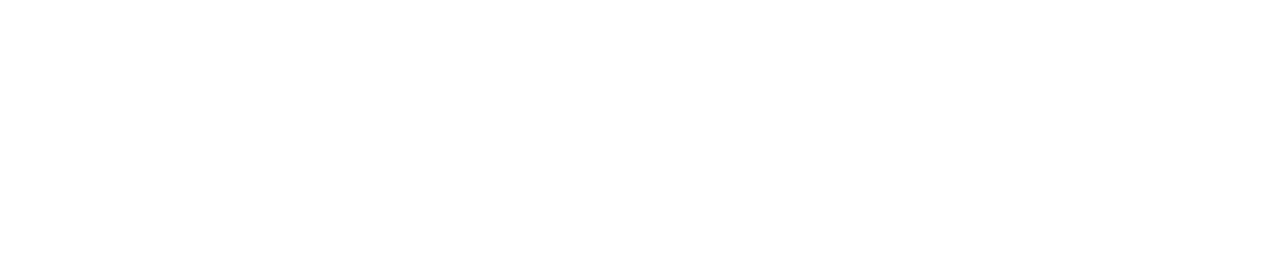
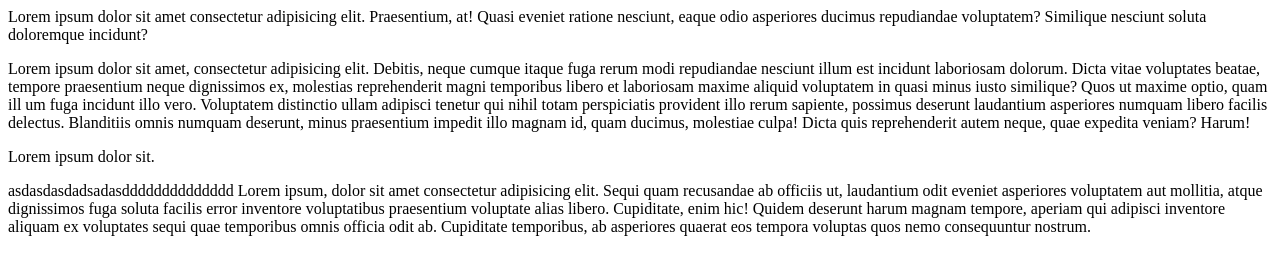
Before and after one commit to Leandrojagger/curso-git-2023-08-07, a plain HTML site: page Servicios.html in a window 1280 px wide. Drawn offline with Linux system fonts and the light colour scheme.

Commit message:
agrega body

```diff
--- a/Servicios.html
+++ b/Servicios.html
@@ -1 +1,20 @@
 <title>hola mundo!</title>
+<p>Lorem ipsum dolor sit amet consectetur adipisicing elit. Praesentium, at! Quasi eveniet ratione nesciunt,
+    eaque odio asperiores ducimus repudiandae voluptatem? Similique nesciunt soluta doloremque incidunt?</p>
+<p>Lorem ipsum dolor sit amet, consectetur adipisicing elit. Debitis, neque cumque
+    itaque fuga rerum modi repudiandae nesciunt illum est incidunt laboriosam dolorum.
+     Dicta vitae voluptates beatae, tempore praesentium neque dignissimos ex, molestias reprehenderit magni
+     temporibus libero et laboriosam maxime aliquid voluptatem in quasi minus iusto similique? Quos ut maxime optio, quam ill
+     um fuga incidunt illo vero. Voluptatem distinctio ullam adipisci tenetur qui nihil totam perspiciatis provident illo rerum sapiente,
+     possimus deserunt laudantium asperiores numquam libero facilis delectus. Blanditiis omnis numquam deserunt, minus praesentium impedit
+     illo magnam id, quam ducimus, molestiae culpa! Dicta quis reprehenderit autem neque, quae expedita veniam? Harum!</p>
+     <p>Lorem ipsum dolor sit.</p>
+
+     <body>
+        asdasdasdadsadasdddddddddddddd
+        Lorem ipsum, dolor sit amet consectetur adipisicing elit. Sequi quam recusandae ab officiis ut,
+         laudantium odit eveniet asperiores voluptatem aut mollitia, atque dignissimos fuga soluta facilis error inventore voluptatibus
+         praesentium voluptate alias libero. Cupiditate, enim hic! Quidem deserunt harum magnam tempore, aperiam qui adipisci inventore
+         aliquam ex voluptates sequi quae temporibus omnis officia odit ab. Cupiditate temporibus, ab asperiores quaerat eos tempora voluptas quos nemo consequuntur nostrum.
+
+     </body>
```
Also changed, not shown: contacto.html (+12 -2 lines), index.html (+9 -0 lines).
